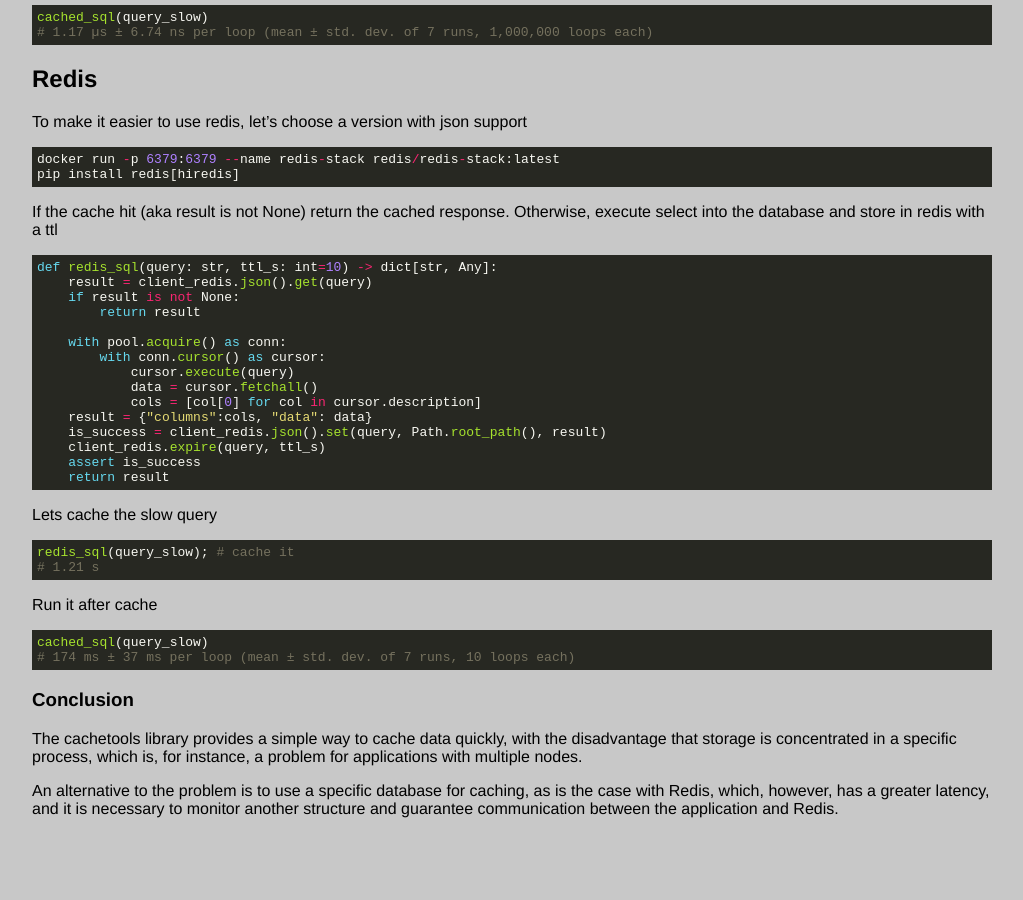
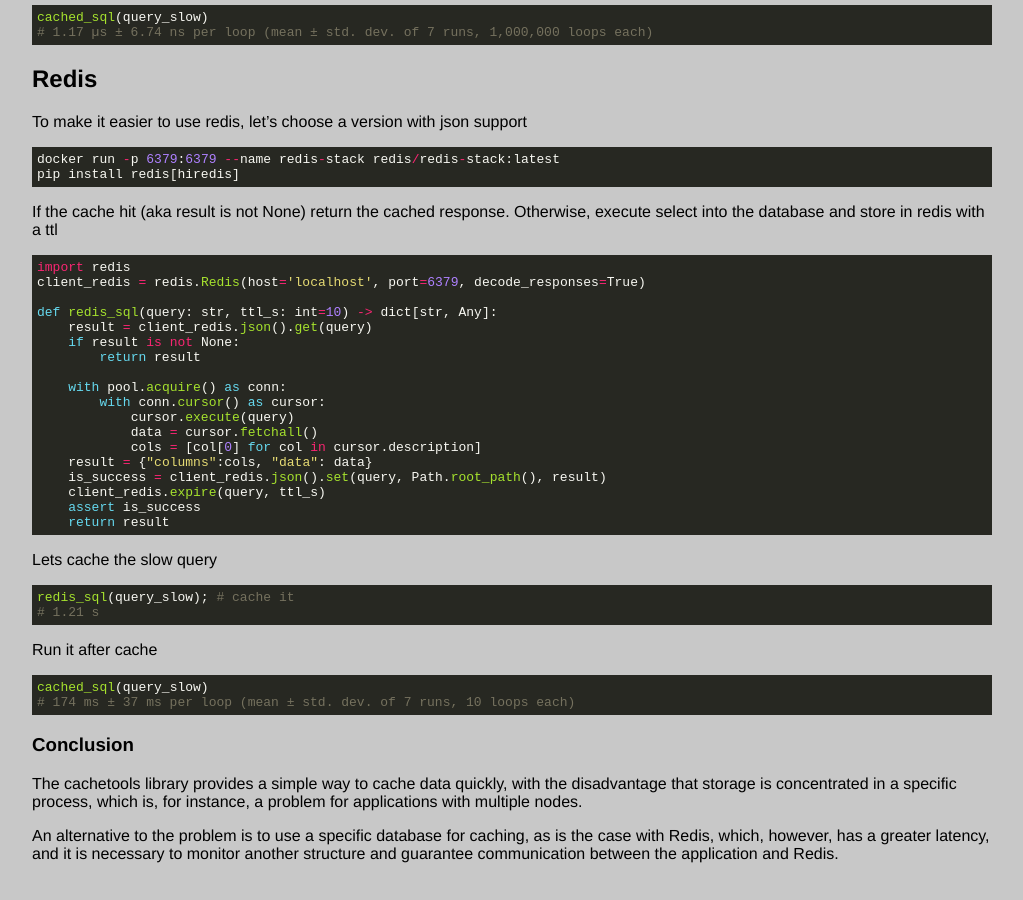
Before and after one commit to CarlosPena00/carlospena00.github.io, a Jekyll site: the page built from _posts/2023-11-15-python-ttl-cache.md, in a window 1280 px wide and 900 px high, scrolled down 1312 px. Shown: the whole window, without its empty margins (128-1151 px from the left). Built offline with Jekyll 4.4.1, drawn with Linux system fonts in a browser that asks for light colours.

Commit message:
fix(blog-redis): Add missing redis client call

````diff
--- a/_posts/2023-11-15-python-ttl-cache.md
+++ b/_posts/2023-11-15-python-ttl-cache.md
@@ -99,6 +99,9 @@ pip install redis[hiredis]
 If the cache hit (aka result is not None) return the cached response. Otherwise, execute select into the database and store in redis with a ttl
 
 ```py
+import redis
+client_redis = redis.Redis(host='localhost', port=6379, decode_responses=True)
+
 def redis_sql(query: str, ttl_s: int=10) -> dict[str, Any]:
     result = client_redis.json().get(query)
     if result is not None:
````
